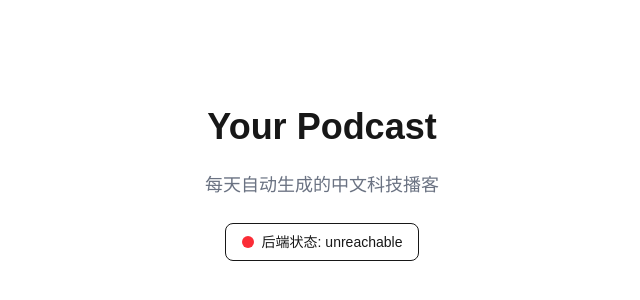
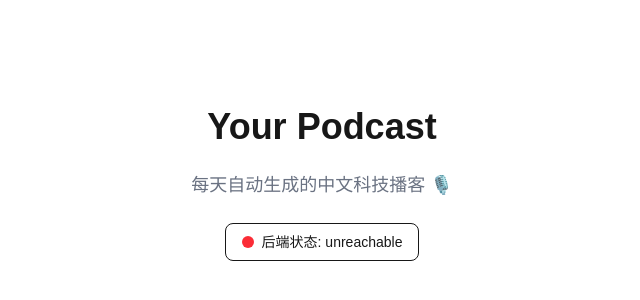
Before and after one commit to Davie521/your-podcast, a Next.js app in the folder frontend/: page / in a window 1280 px wide. Shown: the part 216-516 px from the top of the page, without its empty margins (318-958 px from the left). Built offline with nearby package versions, Linux system fonts and the light colour scheme; no server answers.

Commit message:
test: add emoji to verify auto-deploy pipeline

```diff
--- a/frontend/app/page.tsx
+++ b/frontend/app/page.tsx
@@ -17,7 +17,7 @@ export default function Home() {
     <main className="flex min-h-screen flex-col items-center justify-center gap-6 p-8">
       <h1 className="text-4xl font-bold">Your Podcast</h1>
       <p className="text-lg text-gray-500">
-        每天自动生成的中文科技播客
+        每天自动生成的中文科技播客 🎙️
       </p>
       <div className="flex items-center gap-2 rounded-lg border px-4 py-2">
         <span
```
